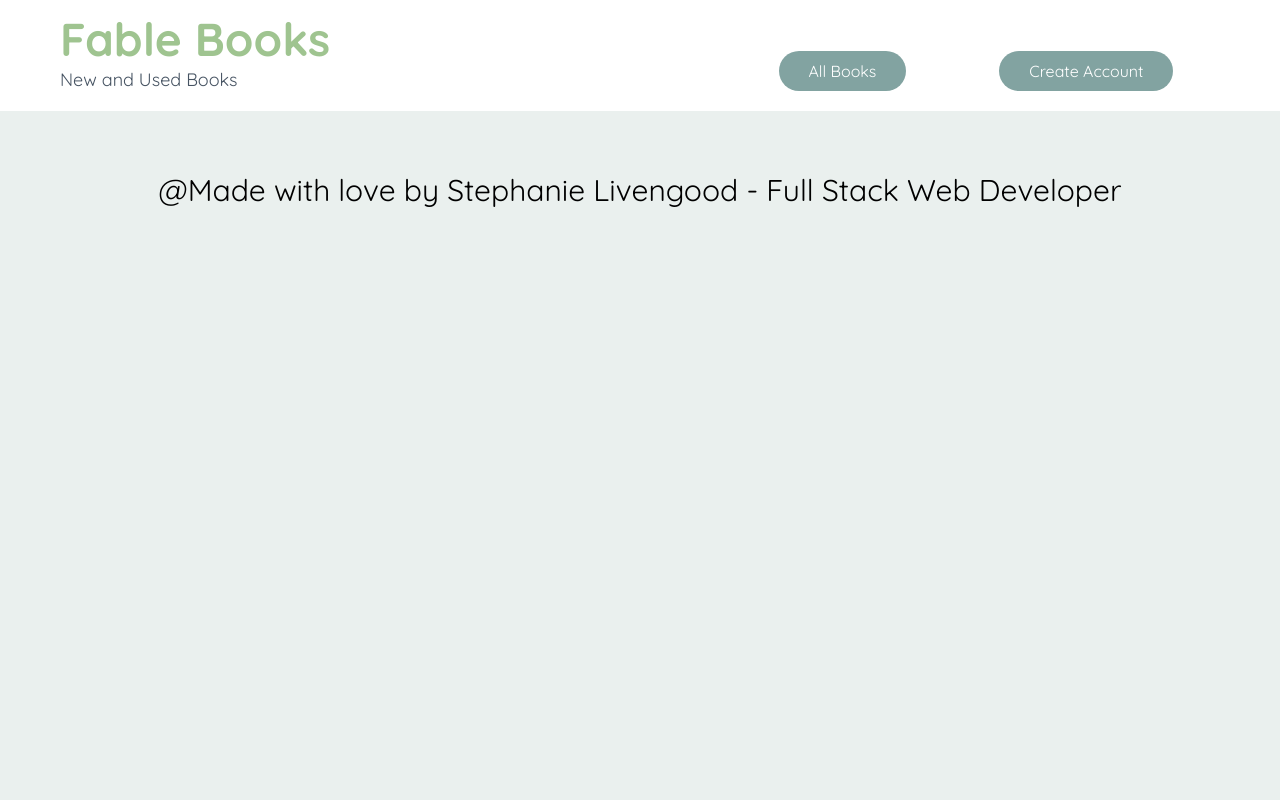
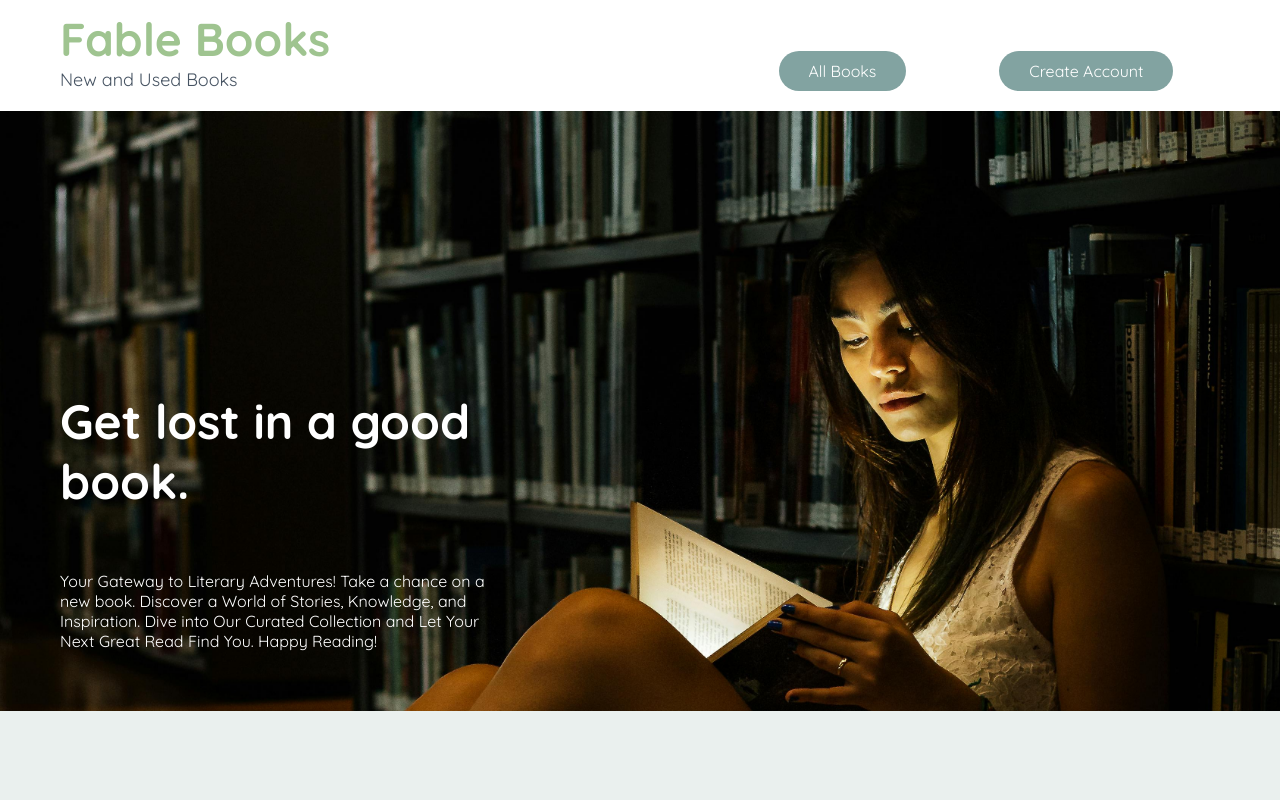
Before and after one commit to Stephanie01011011/fablefrontend, a React (Create React App) app: page / in a window 1280 px wide. Shown: the top 800 px of the page. Built offline with nearby package versions, Linux system fonts and the light colour scheme; no server answers.

Commit message:
fix routing

```diff
--- a/src/App.js
+++ b/src/App.js
@@ -16,7 +16,7 @@ function App() {
       <BrowserRouter>
       <Navbar />
         <Routes>
-          <Route path='/api/books' element={<Home />} />
+          <Route path='*' element={<Home />} />
           <Route path='/all' element={<AllBooks />} />
           <Route path='/Fantasy' element={<Genre />} />
           <Route path='/Mystery' element={<Genre />} />
```
